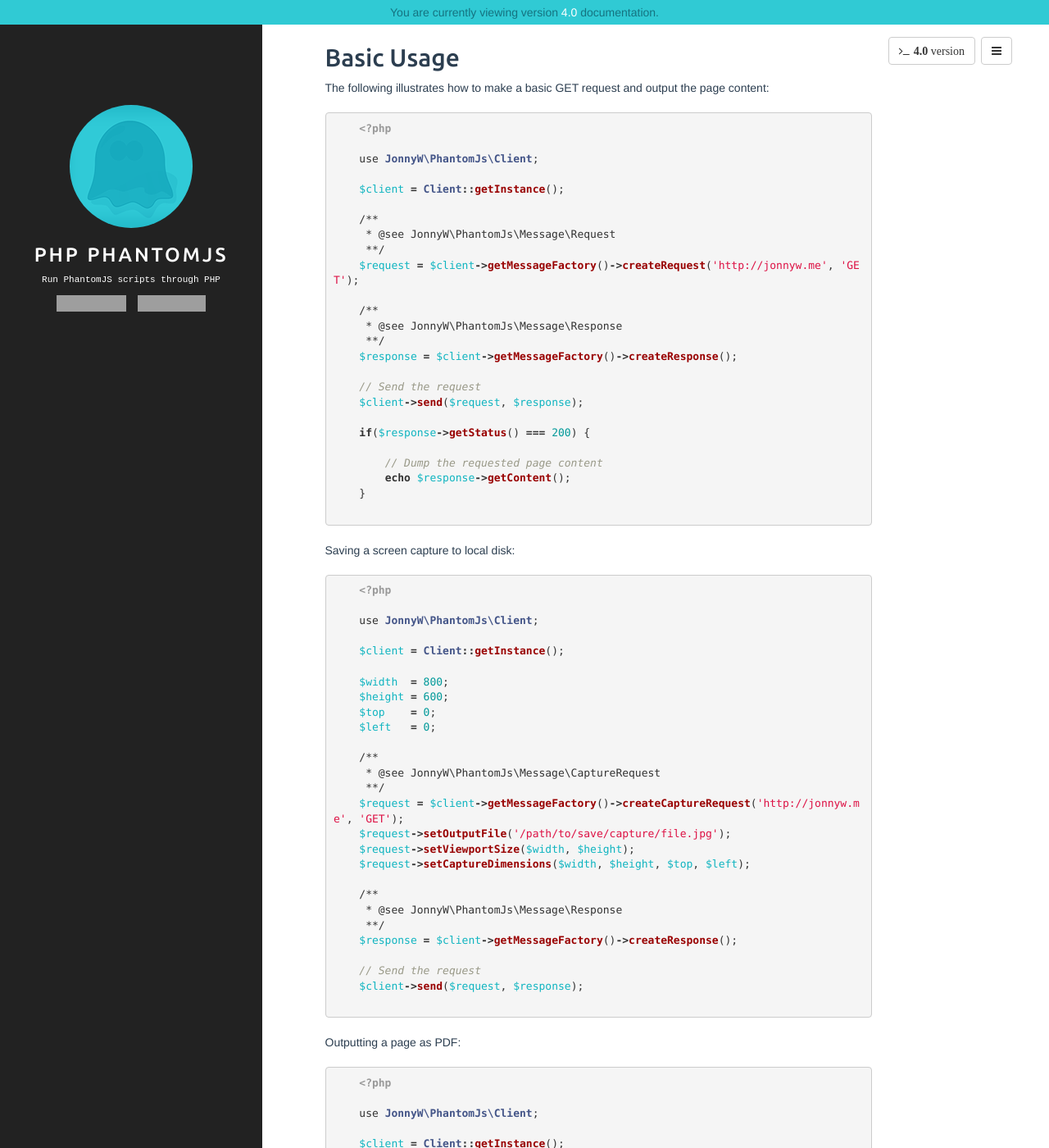
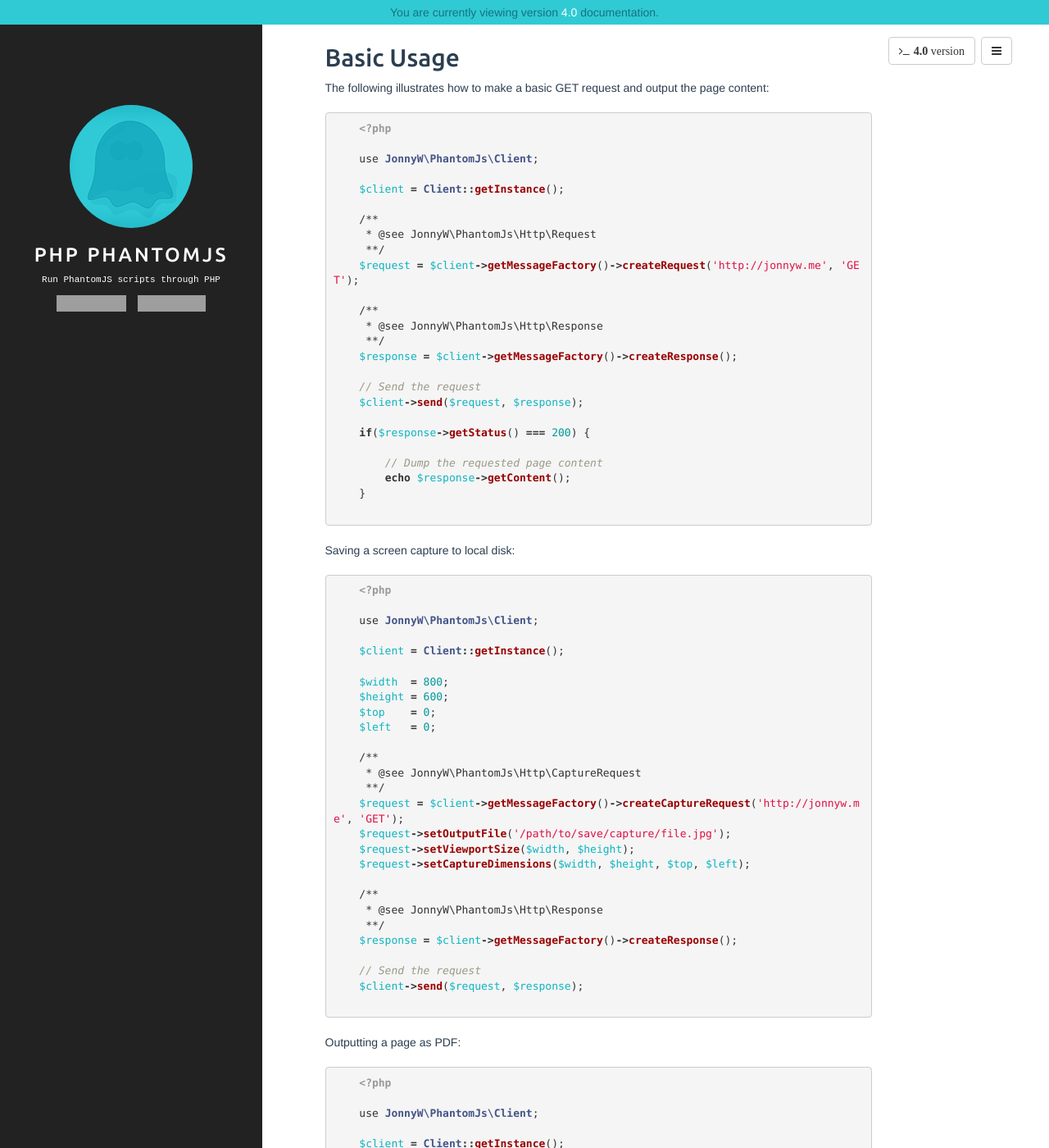
Before and after one commit to jonnnnyw/php-phantomjs, a Jekyll site: the page built from _version_4/1-introduction.md, in a window 1280 px wide and 1400 px high, scrolled down 1658 px. Shown: the whole window at 82% size. Built offline with Jekyll 4.4.1, drawn with Linux system fonts in a browser that asks for light colours; some of the changed text lies outside the part shown; grey boxes are pictures that could not be loaded.

Commit message:
fix namespaces in docs

```diff
--- a/_version_4/1-introduction.md
+++ b/_version_4/1-introduction.md
@@ -93,12 +93,12 @@ The following illustrates how to make a basic GET request and output the page co
     $client = Client::getInstance();
 
     /**
-     * @see JonnyW\PhantomJs\Message\Request
+     * @see JonnyW\PhantomJs\Http\Request
      **/
     $request = $client->getMessageFactory()->createRequest('http://jonnyw.me', 'GET');
 
     /**
-     * @see JonnyW\PhantomJs\Message\Response
+     * @see JonnyW\PhantomJs\Http\Response
      **/
     $response = $client->getMessageFactory()->createResponse();
 
@@ -129,7 +129,7 @@ Saving a screen capture to local disk:
     $left   = 0;
 
     /**
-     * @see JonnyW\PhantomJs\Message\CaptureRequest
+     * @see JonnyW\PhantomJs\Http\CaptureRequest
      **/
     $request = $client->getMessageFactory()->createCaptureRequest('http://jonnyw.me', 'GET');
     $request->setOutputFile('/path/to/save/capture/file.jpg');
@@ -137,7 +137,7 @@ Saving a screen capture to local disk:
     $request->setCaptureDimensions($width, $height, $top, $left);
 
     /**
-     * @see JonnyW\PhantomJs\Message\Response
+     * @see JonnyW\PhantomJs\Http\Response
      **/
     $response = $client->getMessageFactory()->createResponse();
 
@@ -157,7 +157,7 @@ Outputting a page as PDF:
     $client = Client::getInstance();
 
     /**
-     * @see JonnyW\PhantomJs\Message\PdfRequest
+     * @see JonnyW\PhantomJs\Http\PdfRequest
      **/
     $request = $client->getMessageFactory()->createPdfRequest('http://jonnyw.me', 'GET');
     $request->setOutputFile('/path/to/save/pdf/document.pdf');
@@ -166,7 +166,7 @@ Outputting a page as PDF:
     $request->setMargin('1cm');
 
     /**
-     * @see JonnyW\PhantomJs\Message\Response
+     * @see JonnyW\PhantomJs\Http\Response
      **/
     $response = $client->getMessageFactory()->createResponse();
 
```
